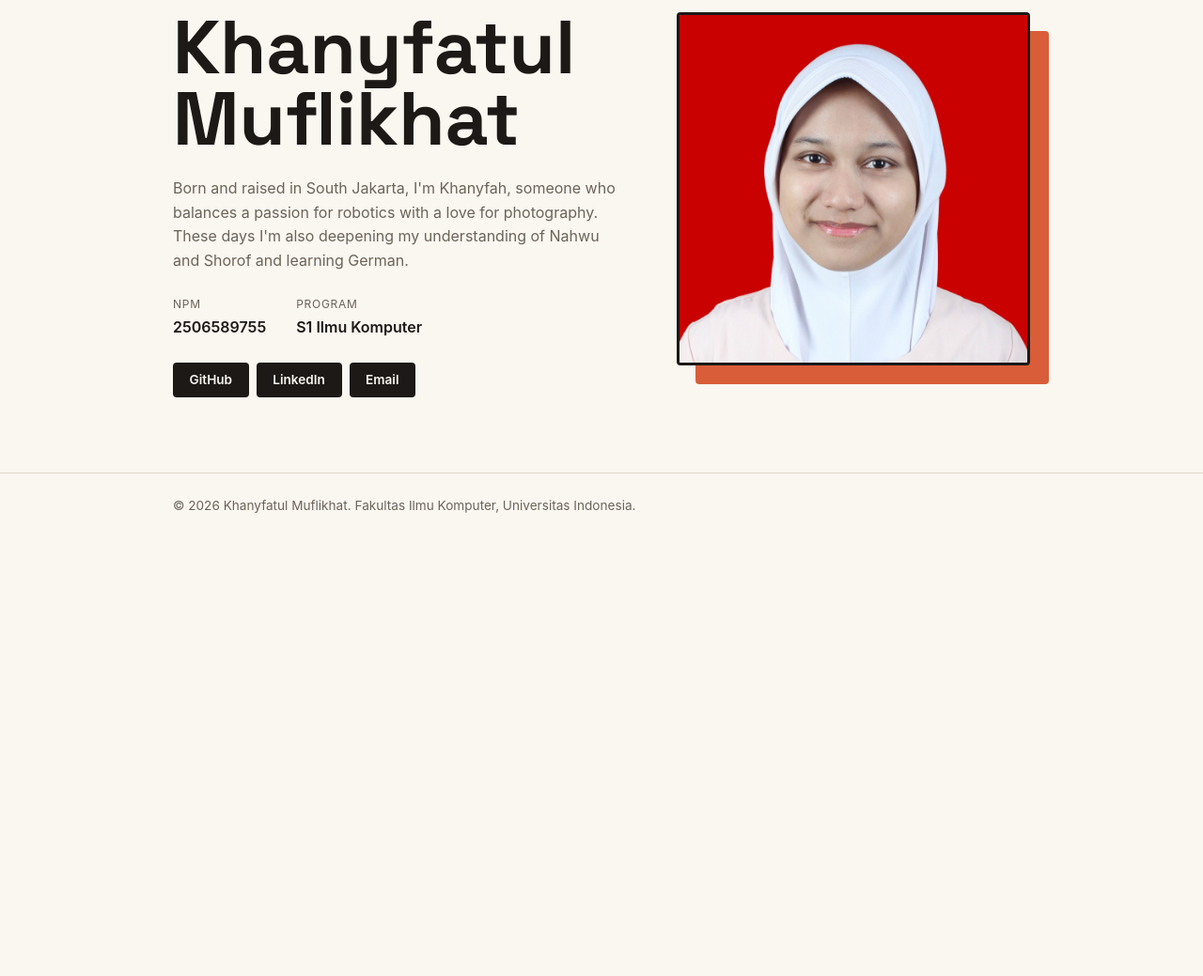
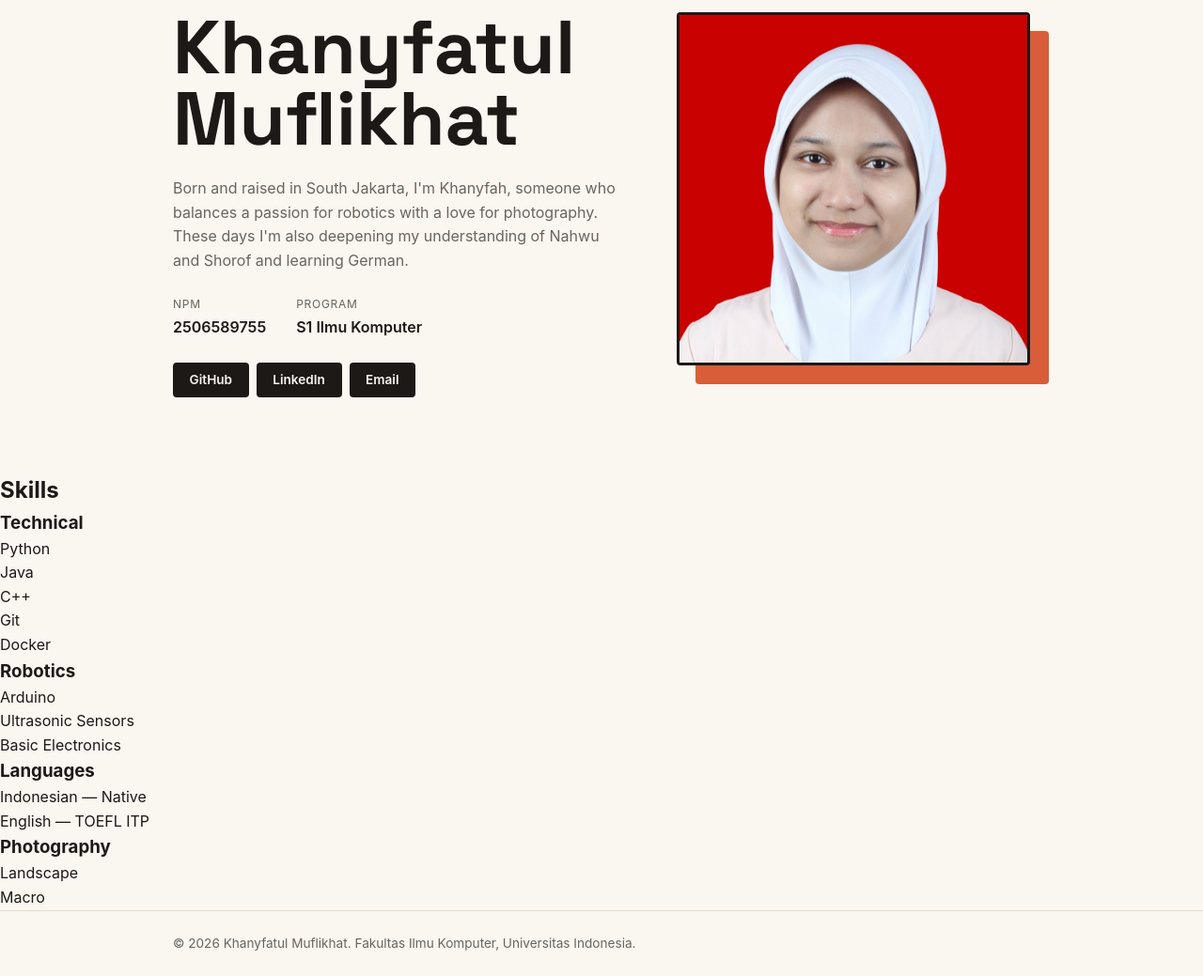
Before and after one commit to KhanyfatulMuflikhat/myportofolio, a Django app: page / in a window 1280 px wide. Shown: the part 168-1207 px from the top of the page at 94% size. Before the commit the page ends 714 px from the top, so only its background shows below. Run offline with Django 5.2, Linux system fonts and the light colour scheme.

Commit message:
feat(html): add skills section markup

```diff
--- a/templates/index.html
+++ b/templates/index.html
@@ -50,6 +50,43 @@
                 </div>
             </div>
         </section>
+
+        <section id="skills">
+            <h2>Skills</h2>
+
+            <div class="skill-category">
+                <h3>Technical</h3>
+                <ul>
+                    <li>Python</li>
+                    <li>Java</li>
+                    <li>C++</li>
+                    <li>Git</li>
+                    <li>Docker</li>
+                </ul>
+            </div>
+            <div class="skill-category">
+                <h3>Robotics</h3>
+                <ul>
+                    <li>Arduino</li>
+                    <li>Ultrasonic Sensors</li>
+                    <li>Basic Electronics</li>
+                </ul>
+            </div>
+            <div class="skill-category">
+                <h3>Languages</h3>
+                <ul>
+                    <li>Indonesian — Native</li>
+                    <li>English — TOEFL ITP</li>
+                </ul>
+            </div>
+            <div class="skill-category">
+                <h3>Photography</h3>
+                <ul>
+                    <li>Landscape</li>
+                    <li>Macro</li>
+                </ul>
+            </div>
+        </section>
     </main>
 
     <footer class="site-footer">
```
